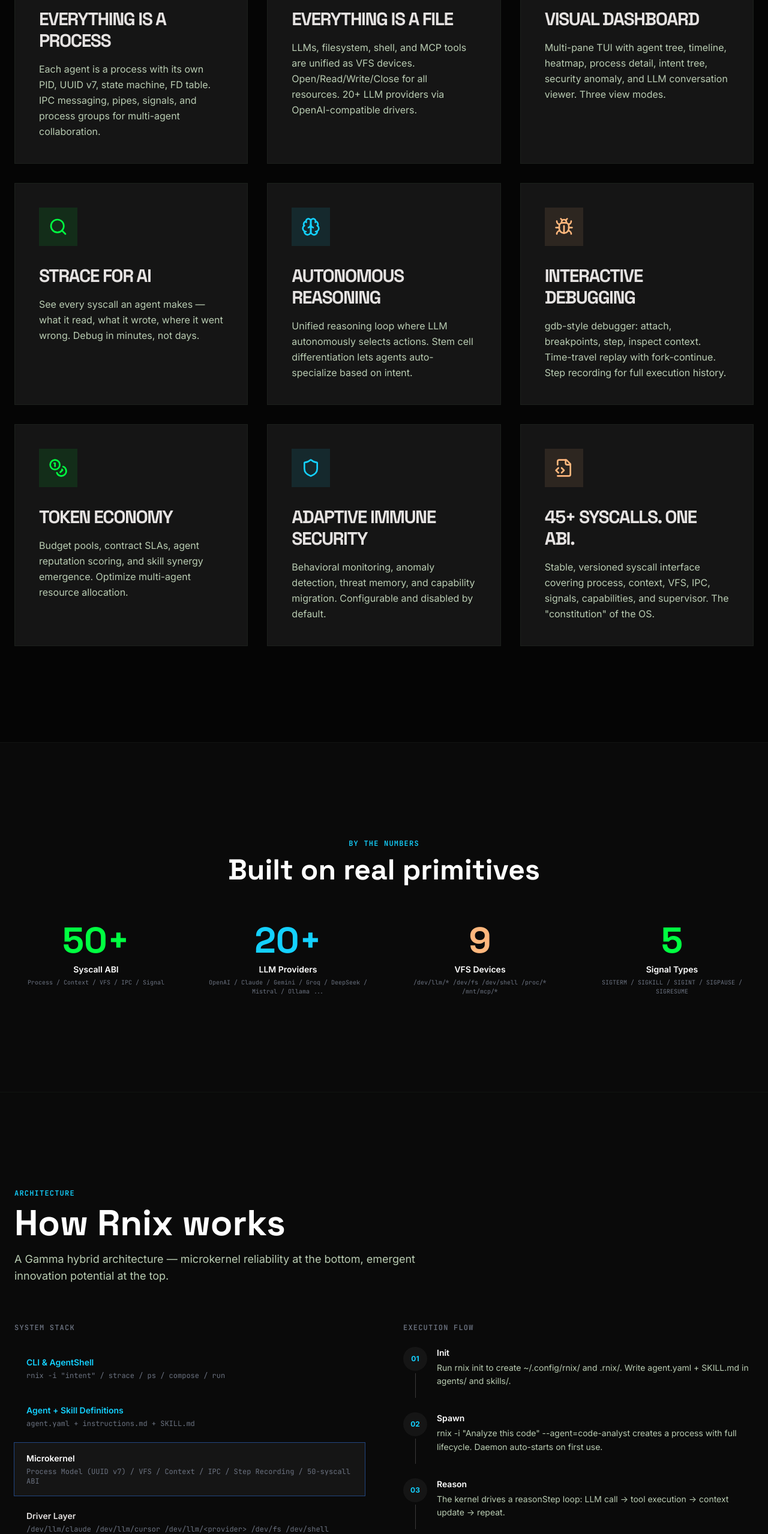
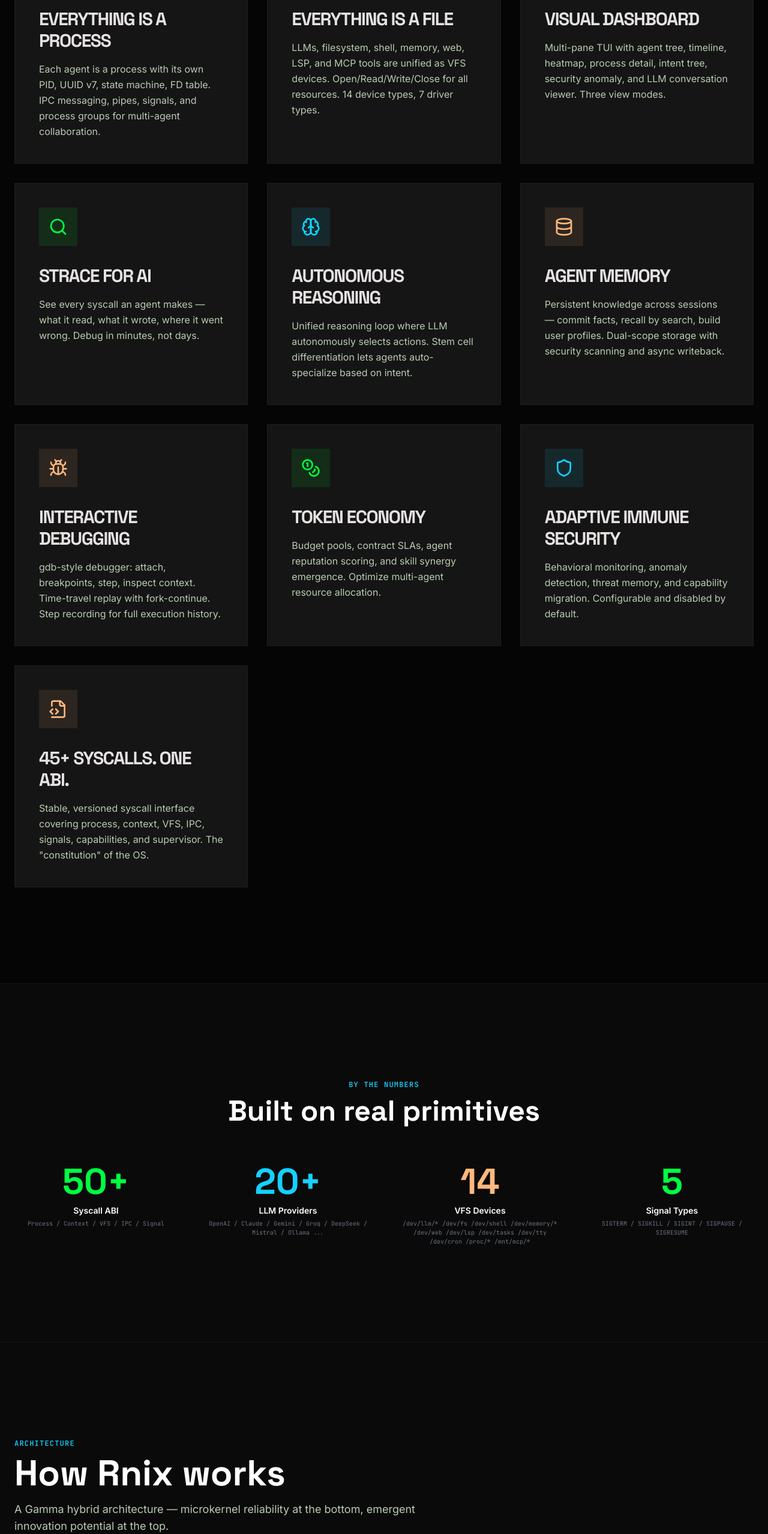
Before and after one commit to rnixai/rnix-landing, a React (Vite) app: page / in a window 1280 px wide. Shown: the part 2432-4989 px from the top of the page at 60% size. Built offline with nearby package versions, Linux system fonts and the light colour scheme.

Commit message:
Enhance Architecture, Comparison, Features, Roadmap, and Stats sections with updated descriptions and new features. Added 'Agent Memory' feature to the Features and Roadmap sections, and improved VFS device listings across components for clarity and consistency.

```diff
--- a/src/components/ArchitectureSection.tsx
+++ b/src/components/ArchitectureSection.tsx
@@ -22,13 +22,13 @@ const LAYERS = [
   },
   {
     label: 'Driver Layer',
-    desc: '/dev/llm/claude  /dev/llm/cursor  /dev/llm/<provider>  /dev/fs  /dev/shell  /mnt/mcp/',
+    desc: '/dev/llm/*  /dev/fs  /dev/shell  /dev/memory/*  /dev/web  /dev/lsp  /dev/tasks  /dev/tty  /dev/cron  /mnt/mcp/*',
     color: 'bg-surface',
     textColor: 'text-on-surface',
   },
   {
     label: 'Host OS + Multi-LLM Providers',
-    desc: 'Go runtime / goroutines / channels / Claude / Cursor / OpenAI-compat (Ollama, Groq, DeepSeek)',
+    desc: 'Go runtime / goroutines / channels / Claude / Cursor / Qwen / OpenAI / Anthropic / Gemini / OpenAI-compat (Ollama, Groq, DeepSeek)',
     color: 'bg-surface-container-lowest',
     textColor: 'text-on-surface-variant',
   },
--- a/src/components/ComparisonSection.tsx
+++ b/src/components/ComparisonSection.tsx
@@ -27,6 +27,7 @@ const COMPARISON: CompRow[] = [
   { feature: 'Visual debugging dashboard', rnix: 'yes', langGraph: 'no', autoGen: 'no', crewAI: 'no' },
   // State & Memory
   { feature: 'Persistent state management', rnix: 'yes', langGraph: 'yes', autoGen: 'partial', crewAI: 'partial' },
+  { feature: 'Agent memory system', rnix: 'yes', langGraph: 'partial', autoGen: 'no', crewAI: 'no' },
   { feature: 'Context per agent (isolated)', rnix: 'yes', langGraph: 'yes', autoGen: 'partial', crewAI: 'yes' },
   // Enterprise
   { feature: 'Enterprise compliance (SOC2/HIPAA)', rnix: 'no', langGraph: 'no', autoGen: 'yes', crewAI: 'yes' },
--- a/src/components/FeaturesSection.tsx
+++ b/src/components/FeaturesSection.tsx
@@ -1,5 +1,5 @@
 import { useInView } from '../hooks/useInView';
-import { Cpu, FolderTree, Search, Brain, Bug, FileCode2, Monitor, Shield, Coins, Fingerprint } from 'lucide-react';
+import { Cpu, FolderTree, Search, Brain, Bug, FileCode2, Monitor, Shield, Coins, Fingerprint, Database } from 'lucide-react';
 
 const FEATURES = [
   {
@@ -13,7 +13,7 @@ const FEATURES = [
     icon: FolderTree,
     title: 'Everything is a File',
     description:
-      'LLMs, filesystem, shell, and MCP tools are unified as VFS devices. Open/Read/Write/Close for all resources. 20+ LLM providers via OpenAI-compatible drivers.',
+      'LLMs, filesystem, shell, memory, web, LSP, and MCP tools are unified as VFS devices. Open/Read/Write/Close for all resources. 14 device types, 7 driver types.',
     accentColor: 'var(--secondary-container)',
   },
   {
@@ -36,6 +36,13 @@ const FEATURES = [
     description:
       'Unified reasoning loop where LLM autonomously selects actions. Stem cell differentiation lets agents auto-specialize based on intent.',
     accentColor: 'var(--secondary-container)',
+  },
+  {
+    icon: Database,
+    title: 'Agent Memory',
+    description:
+      'Persistent knowledge across sessions — commit facts, recall by search, build user profiles. Dual-scope storage with security scanning and async writeback.',
+    accentColor: 'var(--tertiary-fixed-dim)',
   },
   {
     icon: Bug,
--- a/src/components/Hero.tsx
+++ b/src/components/Hero.tsx
@@ -67,7 +67,7 @@ const DASHBOARD_LINES: TerminalLine[] = [
   { text: '│                     │  │ rate: 12 tok/s │ │ User ████ 30%│        │', type: 'output', delay: 150 },
   { text: '│                     │  │ steps: 5       │ │ Asst ████ 45%│        │', type: 'output', delay: 150 },
   { text: '│                     │  └───────────────┘ └──────────────┘        │', type: 'output', delay: 150 },
-  { text: '╰─ 4 procs (3● 1✓) │ 2.9k tok ── 1-8:jump L:llm H:history ────────╯', type: 'dim', delay: 300 },
+  { text: '╰─ 4 procs (3● 1✓) │ 2.9k tok ── 1-8:jump L:llm d:debug ─────────╯', type: 'dim', delay: 300 },
   { text: '', type: 'dim', delay: 200 },
   { text: '┌─ [press 1] Tree expanded — all processes unified ────────────────┐', type: 'highlight', delay: 600 },
   { text: '│ PID  ST  AGENT          MODEL           TOKENS   ELAPSED  EXIT  │', type: 'output', delay: 150 },
@@ -90,16 +90,15 @@ const DASHBOARD_LINES: TerminalLine[] = [
   { text: '│ ◀ Step 2 │ Step 3* │ Step 4 ▶  j/k:scroll  h/l:step  Esc:close│', type: 'dim', delay: 200 },
   { text: '└─────────────────────────────────────────────────────────────────┘', type: 'highlight', delay: 200 },
   { text: '', type: 'dim', delay: 200 },
-  { text: '┌─ [press H] History — unified process list, dead & alive ────────┐', type: 'highlight', delay: 600 },
-  { text: '│ PID  ST  AGENT          TOKENS  ELAPSED  EXIT  REASON          │', type: 'output', delay: 150 },
-  { text: '│   1  ●   orchestrator     820   5m12s     -    -               │', type: 'output', delay: 150 },
-  { text: '│   2  ●   coder          1,204   2m30s     -    -               │', type: 'output', delay: 150 },
-  { text: '│   3  ●   reviewer         312   1m05s     -    -               │', type: 'output', delay: 150 },
-  { text: '│ ▸ 4  ✓   researcher       580   0m58s     0    completed       │', type: 'dim', delay: 150 },
-  { text: '│   5  ✓   planner          890   2m00s     0    completed       │', type: 'dim', delay: 150 },
-  { text: '│   6  ✕   linter            45   0m05s     1    lint failed     │', type: 'error', delay: 150 },
-  { text: '│ ●:3  ✓:3  ✕:1 │ 3,971 tok │ Avg life: 1m42s                   │', type: 'success', delay: 200 },
-  { text: '└─────────────────────────────────────────────────────────────────┘', type: 'highlight', delay: 200 },
+  { text: '┌─ [press d] Debug Mode — strace + context profiling ───────────┐', type: 'highlight', delay: 600 },
+  { text: '│ STRACE (PID 2 coder)              │ CONTEXT PROFILE        │', type: 'output', delay: 150 },
+  { text: '│ [0.013s] Open(/dev/llm/claude) →3 │ ████ System    15%     │', type: 'output', delay: 150 },
+  { text: '│ [0.014s] Write(fd=3) → 5.20s  LLM │ ███  Skill     12%     │', type: 'output', delay: 150 },
+  { text: '│ [5.214s] Read(fd=3) → 892B        │ ████ Dialog    28%     │', type: 'output', delay: 150 },
+  { text: '│ [5.216s] Open(/dev/fs/main.go) →4 │ █████ Tool res  35%     │', type: 'dim', delay: 150 },
+  { text: '│ [5.217s] Read(fd=4) → 2048B       │ ██ Leaked      10%     │', type: 'error', delay: 150 },
+  { text: '│ Avg: /dev/llm 5.2s  /dev/fs 1ms   │ Budget: 6.2k / 8k tok │', type: 'success', delay: 200 },
+  { text: '└─────────────────────────────────────────────────────────────┘', type: 'highlight', delay: 200 },
   { text: '', type: 'dim', delay: 300 },
   { text: '● Running  ○ Created  ✓ Done  ✕ Failed  ⏸ Paused', type: 'dim', delay: 200 },
   { text: '8 views. 1-8 to jump. No tab cycling. Full process history.', type: 'success', delay: 400 },
--- a/src/components/RoadmapSection.tsx
+++ b/src/components/RoadmapSection.tsx
@@ -23,7 +23,7 @@ import {
 
 const CAPABILITIES = [
   { icon: Cpu, title: 'Process Model', items: ['spawn / kill / wait / signal', 'UUID v7 cross-session identity', 'Process trees + zombie reaping'] },
-  { icon: FolderTree, title: 'Virtual Filesystem', items: ['/proc/ dynamic agent state', '/dev/ device routing (incl. OpenAI compat)', '/mnt/mcp/ service mounts'] },
+  { icon: FolderTree, title: 'Virtual Filesystem', items: ['/proc/ dynamic agent state', '/dev/ device routing (14 device types)', '/dev/memory/* agent knowledge store', '/mnt/mcp/* service mounts'] },
   { icon: Search, title: 'strace Debugging', items: ['Real-time syscall tracing', 'Params, returns, timing', 'Pinpoint bugs in minutes'] },
   { icon: FileCode2, title: 'Skills Ecosystem', items: ['Agent Skills open standard', 'SKILL.md progressive loading', 'rnix skill install / search / update'] },
   { icon: MessageSquare, title: 'IPC Communication', items: ['Send / Recv / Pipe syscalls', 'Process groups + broadcast', 'Unix-style pipe composition'] },
@@ -36,10 +36,11 @@ const CAPABILITIES = [
   { icon: TerminalSquare, title: 'AgentShell', items: ['Pipe: rnix -i \'spawn "A" | spawn "B"\'', 'Variables + environment passing', 'if-else + on-error control'] },
   { icon: Monitor, title: 'Visual Dashboard', items: ['Multi-pane TUI (tree, timeline, heatmap)', '3 view modes (default/expanded/fullscreen)', 'History view + LLM conversation viewer'] },
   { icon: Timer, title: 'Step Recording', items: ['Full execution history per process', 'NDJSON persistence (.rnix/data/steps/)', 'IPC: get_step_detail / list_steps'] },
-  { icon: Database, title: 'Token Economy', items: ['Budget pools + priority allocation', 'Contract SLAs + auto-evaluation', 'Agent reputation + synergy matrix'] },
+  { icon: Database, title: 'Agent Memory', items: ['Dual-scope: project + global memory', '/dev/memory/commit|recall|profile', 'Security scanning + async writeback'] },
+  { icon: Coins, title: 'Token Economy', items: ['Budget pools + priority allocation', 'Contract SLAs + auto-evaluation', 'Agent reputation + synergy matrix'] },
   { icon: ShieldCheck, title: 'Adaptive Immune', items: ['Behavioral anomaly detection', 'Threat signature memory', 'Configurable (disabled by default)'] },
-  { icon: Coins, title: '20+ LLM Providers', items: ['Claude CLI / Cursor CLI / OpenAI Compat', 'OpenAI / Gemini / Groq / DeepSeek / Mistral / Ollama', 'Provider fallback + health checks + OpenAI gateway'] },
-  { icon: Package, title: '50+ Syscalls', items: ['Stable, versioned ABI', 'Process + Context + VFS + IPC + Signal', 'Automatic SyscallEvent tracing'] },
+  { icon: Coins, title: '20+ LLM Providers', items: ['Claude CLI / Cursor CLI / Qwen CLI', 'OpenAI / Anthropic / Gemini / Groq / DeepSeek / Ollama', 'Provider fallback + health checks + OpenAI gateway'] },
+  { icon: Package, title: '50+ Syscalls', items: ['Stable, versioned ABI', 'Process + Context + VFS + IPC + Signal + Memory', 'Automatic SyscallEvent tracing'] },
 ];
 
 export default function RoadmapSection() {
--- a/src/components/StatsSection.tsx
+++ b/src/components/StatsSection.tsx
@@ -3,7 +3,7 @@ import { useInView } from '../hooks/useInView';
 const STATS = [
   { value: '50+', label: 'Syscall ABI', detail: 'Process / Context / VFS / IPC / Signal', color: 'text-primary-container' },
   { value: '20+', label: 'LLM Providers', detail: 'OpenAI / Claude / Gemini / Groq / DeepSeek / Mistral / Ollama ...', color: 'text-secondary-container' },
-  { value: '9', label: 'VFS Devices', detail: '/dev/llm/* /dev/fs /dev/shell /proc/* /mnt/mcp/*', color: 'text-tertiary-fixed-dim' },
+  { value: '14', label: 'VFS Devices', detail: '/dev/llm/* /dev/fs /dev/shell /dev/memory/* /dev/web /dev/lsp /dev/tasks /dev/tty /dev/cron /proc/* /mnt/mcp/*', color: 'text-tertiary-fixed-dim' },
   { value: '5', label: 'Signal Types', detail: 'SIGTERM / SIGKILL / SIGINT / SIGPAUSE / SIGRESUME', color: 'text-primary-container' },
 ];
 
```
